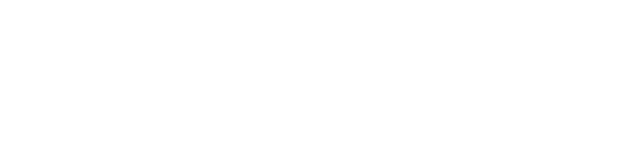
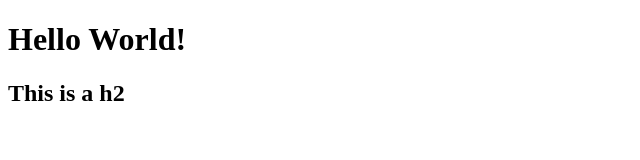
Before and after one commit to esierra900/esierra900.github.io, a plain HTML site: page index.html in a window 1280 px wide. Shown: the whole page, without its empty margins (0-640 px from the left). Drawn offline with Linux system fonts and the light colour scheme.

Commit message:
Added Headings

```diff
--- a/index.html
+++ b/index.html
@@ -4,6 +4,7 @@
         <title>My first webpage</title>
     </head>
     <body>
-
+        <h1>Hello World!</h1>
+        <h2>This is a h2</h2>
     </body>
 </html>
```
